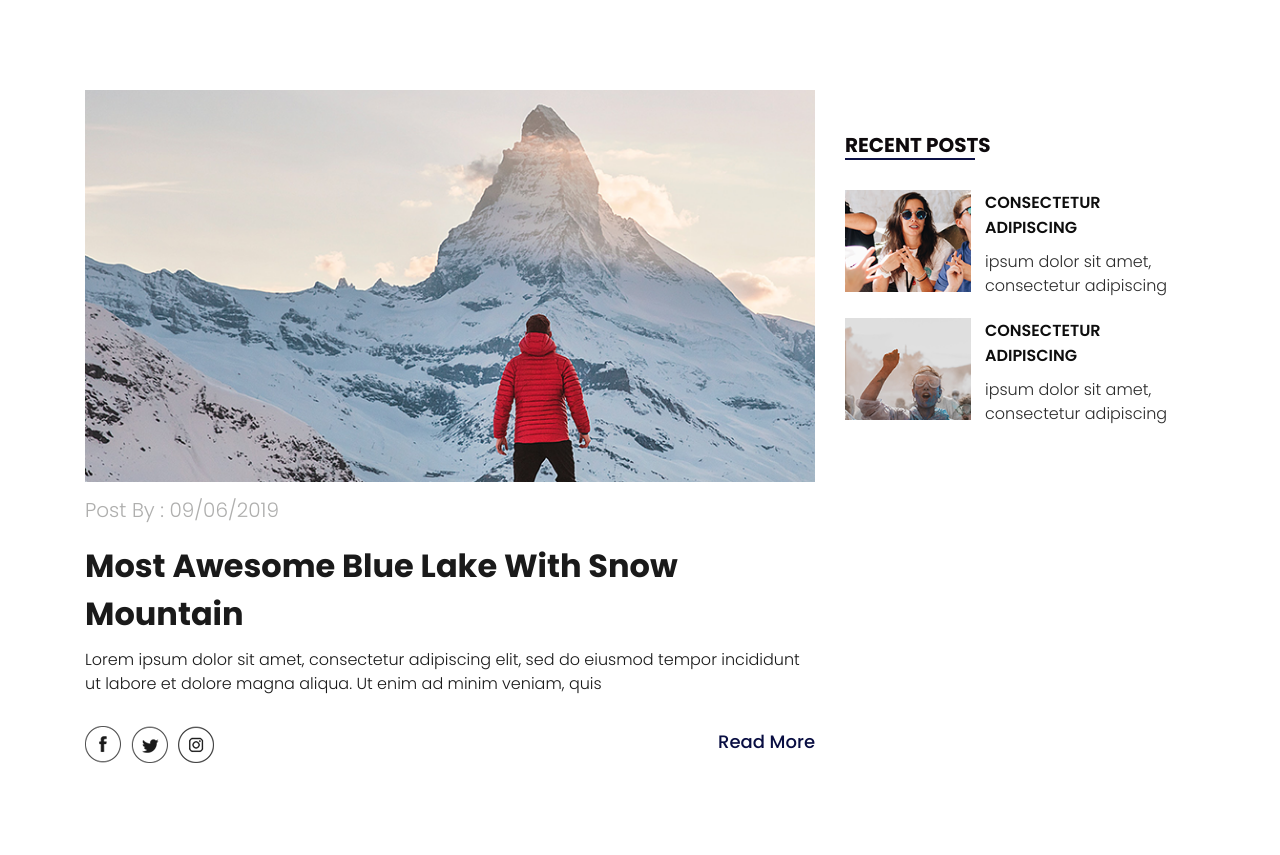
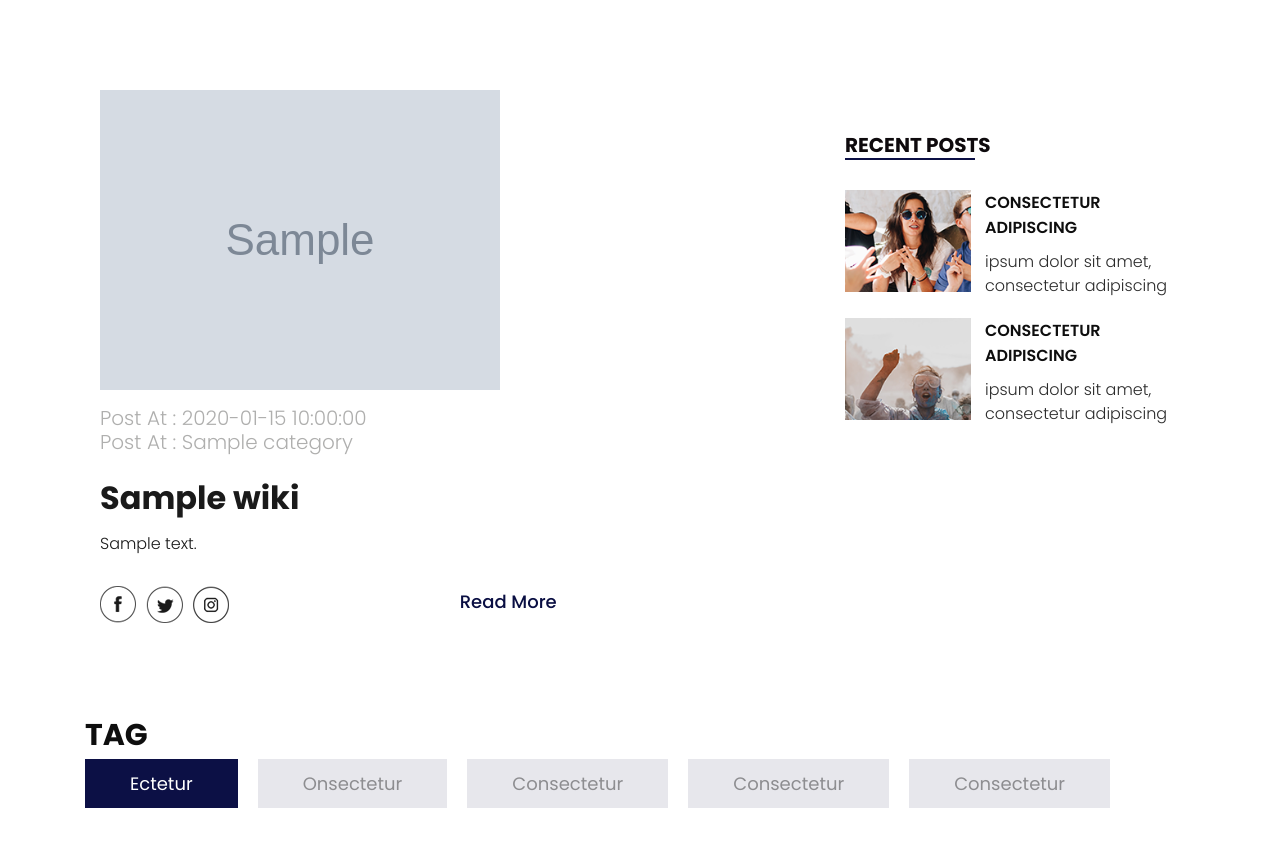
Before and after one commit to elFilaly001/Wikis, a PHP site: page / in a window 1280 px wide. Shown: the part 65-920 px from the top of the page. Run offline with PHP 8.4, Linux system fonts and the light colour scheme; tables that the repository leaves empty hold one stand-in row (values such as "Sample post"); grey boxes marked "Sample" are stand-in pictures; some libraries are stand-ins or nearby versions; some web fonts are replaced.

Commit message:
added search with ajax

```diff
--- a/app/controllers/RouteController.php
+++ b/app/controllers/RouteController.php
@@ -51,4 +51,9 @@ class RouteController
         $log = new WikisController();
         $log->addWiki();
     }
+    public static function search_Wiki()
+    {
+        $log = new WikisController();
+        $log->showWikis();
+    }
 }
--- a/app/controllers/WikisController.php
+++ b/app/controllers/WikisController.php
@@ -57,4 +57,38 @@ class WikisController
         $result = $count->countWikis();
         echo $result;
     }
+
+    public function showWikis()
+    {
+        $all = new WikisModel();
+        if (isset($_POST['keyword'])) {
+            $results = $all->findWiki($_POST['keyword']);
+
+            foreach ($results as $result) :
+?>
+                <div class="col-lg-8 col-sm-12">
+                    <input type="hidden" value="<?= $result["wiki_id"] ?>" />
+                    <div class="about_img mb-3"><img src="assets/img/<?= $result["img"] ?>"></div>
+                    <p class="post_text">Post At : <?= $result["created_at"] ?></p>
+                    <p class="post_text">Post At : <?= $result["cat_name"] ?></p>
+                    <h2 class="most_text"><?= $result["title"] ?></h2>
+                    <p class="lorem_text"><?= $result["content"] ?></p>
+                    <div class="social_icon_main">
+                        <div class="social_icon">
+                            <ul>
+                                <li><a href="#"><img src="assets/img/fb-icon.png"></a></li>
+                                <li><a href="#"><img src="assets/img/twitter-icon.png"></a></li>
+                                <li><a href="#"><img src="assets/img/instagram-icon.png"></a></li>
+                            </ul>
+                        </div>
+                        <div class="read_bt"><a href="#">Read More</a></div>
+                    </div>
+                </div>
+
+                </form>
+
+<?php
+            endforeach;
+        }
+    }
 }
--- a/app/models/WikisModel.php
+++ b/app/models/WikisModel.php
@@ -48,4 +48,13 @@ class WikisModel
         $results = $stmt->fetch(PDO::FETCH_ASSOC);
         return $results["wiki"];
     }
+
+    public function findWiki($keyword)
+    {
+        $sql = "select * from wikis w , categories c where w.cat_id = c.cat_id and w.title like '%$keyword%' and w.deleted_at is NULL;";
+        $stmt = $this->db->prepare($sql);
+        $stmt->execute();
+        $results = $stmt->fetchAll(PDO::FETCH_ASSOC);
+        return $results;
+    }
 }
--- a/public/index.php
+++ b/public/index.php
@@ -45,5 +45,8 @@ $route->post("/post_register", function () {
 $route->post("/post_Wiki", function () {
     RouteController::post_Wiki();
 });
+$route->post("/search_Wiki", function () {
+    RouteController::search_Wiki();
+});
 
 $route->call($method, $uri);
--- a/veiw/author/index.php
+++ b/veiw/author/index.php
@@ -43,7 +43,7 @@
    <div class="about_section layout_padding">
       <div class="container">
          <div class="row">
-            <div class="col-lg-8 col-sm-12">
+            <div class="col-lg-8 col-sm-12" id="cards">
                <div class="about_img mb-3" style="width:730px ; height:392.188 px;"><img src="assets/img/about-img.png"></div>
                <p class="post_text">Post By : 09/06/2019</p>
                <h2 class="most_text">Most Awesome Blue Lake With Snow <br>Mountain</h2>
@@ -121,6 +121,30 @@
       <script src="assets/js/owl.carousel.js"></script>
       <script src="https://ajax.googleapis.com/ajax/libs/jquery/3.5.1/jquery.min.js"></script>
       <script src="https:cdnjs.cloudflare.com/ajax/libs/fancybox/2.1.5/jquery.fancybox.min.js"></script>
+      <script>
+         function search() {
+            let search_inp = document.getElementById("search_inp");
+            let cards = document.getElementById("cards");
+            $.ajax({
+               method: "POST",
+               url: "/search_Wiki",
+               data: {
+                  keyword: search_inp.value,
+               },
+               // dataType: "json",
+
+               success: function(response) {
+                  //   console.log("the response is :", response);
+                  cards.innerHTML = response;
+               },
+               error: function() {
+                  alert("no user found");
+               },
+            });
+         }
+
+         search();
+      </script>
 </body>
 
 </html>
```
